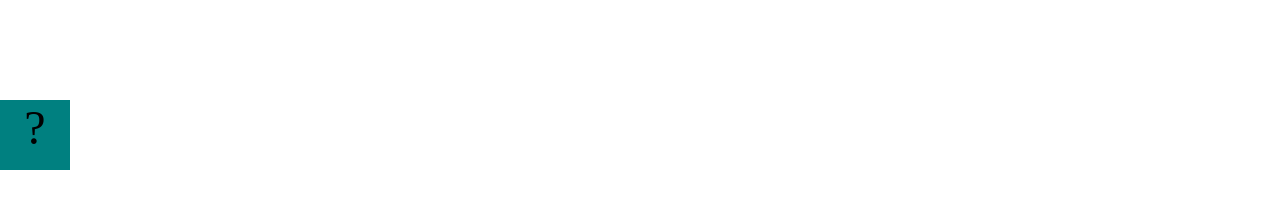
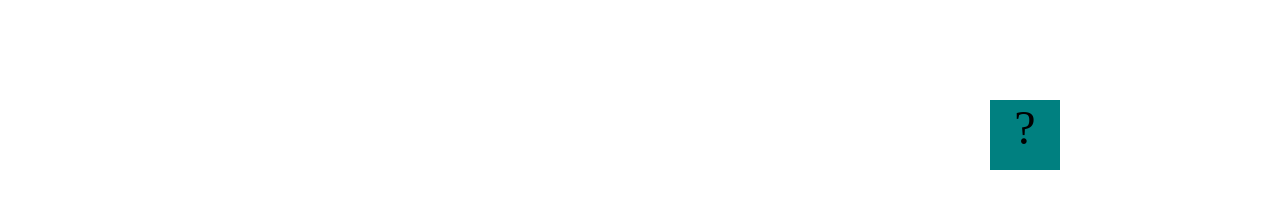
Before and after one commit to AbbyHebert/AbbyHebert.github.io, a plain HTML site: page fsd-projects/bouncing-box/index.html in a window 1280 px wide. Drawn offline with Linux system fonts and the light colour scheme.

Commit message:
completed bouncing box project

```diff
--- a/fsd-projects/bouncing-box/index.html
+++ b/fsd-projects/bouncing-box/index.html
@@ -69,6 +69,9 @@
         //////////////////////////////////////////////////////////////////
 
         // TODO 2 - Variable declarations
+        var positionX = 0;
+        var points = 0;
+        var speed = 10;
 
 
 
@@ -79,7 +82,10 @@
          * Each time it is called, it should move the Box to a new location.
          * If the box drifts off the screen, turn it around!
          */
-        function update() {
+        function update() {moveBoxTo(positionX); // Moves box to x-position 200
+            positionX = positionX + speed;
+            if(positionX > boardWidth) {speed = speed *-1;}
+            if(positionX < 0) {speed = speed *-1}
 
 
 
@@ -94,6 +100,11 @@
          * - move the box to the left side of the screen.
          */
         function handleBoxClick() {
+          positionX = 0;
+          changeBoxText(points);
+          points++;
+          speed =3 * points + 10;
+
 
 
 
```
